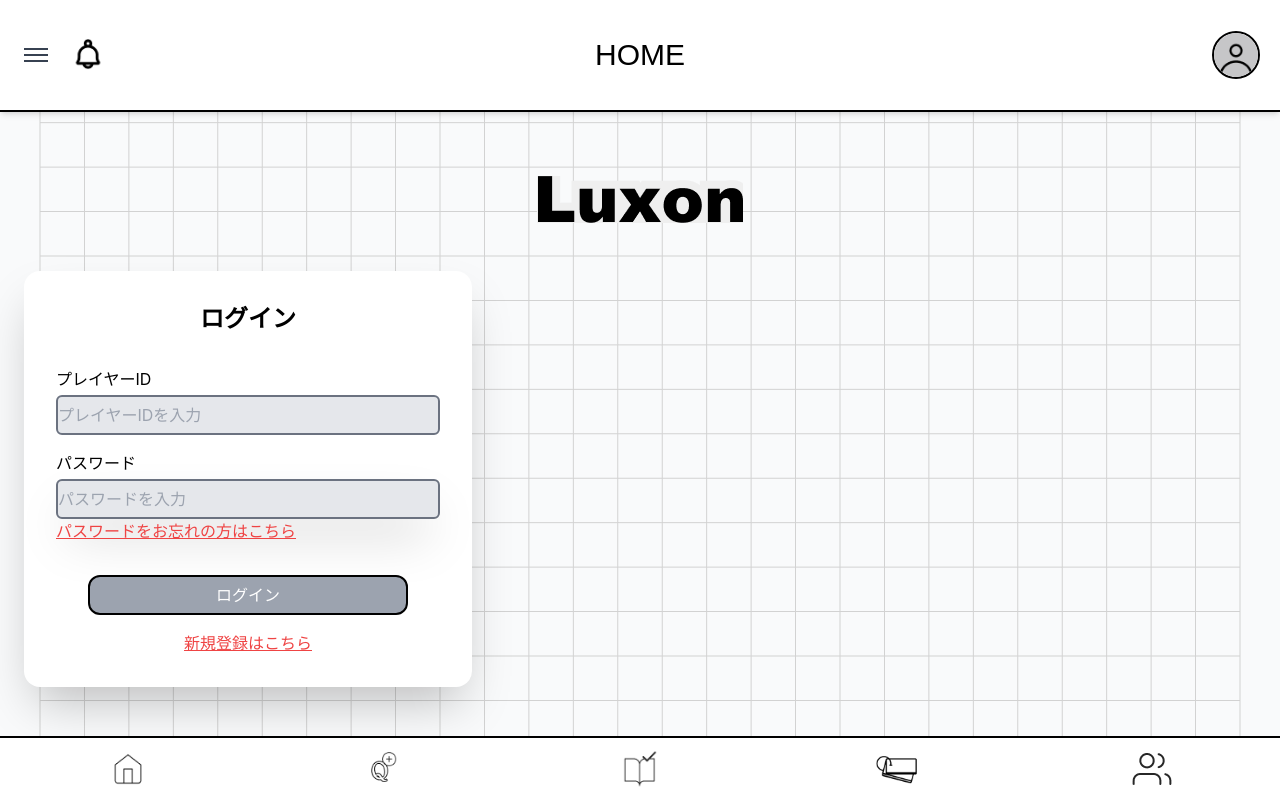
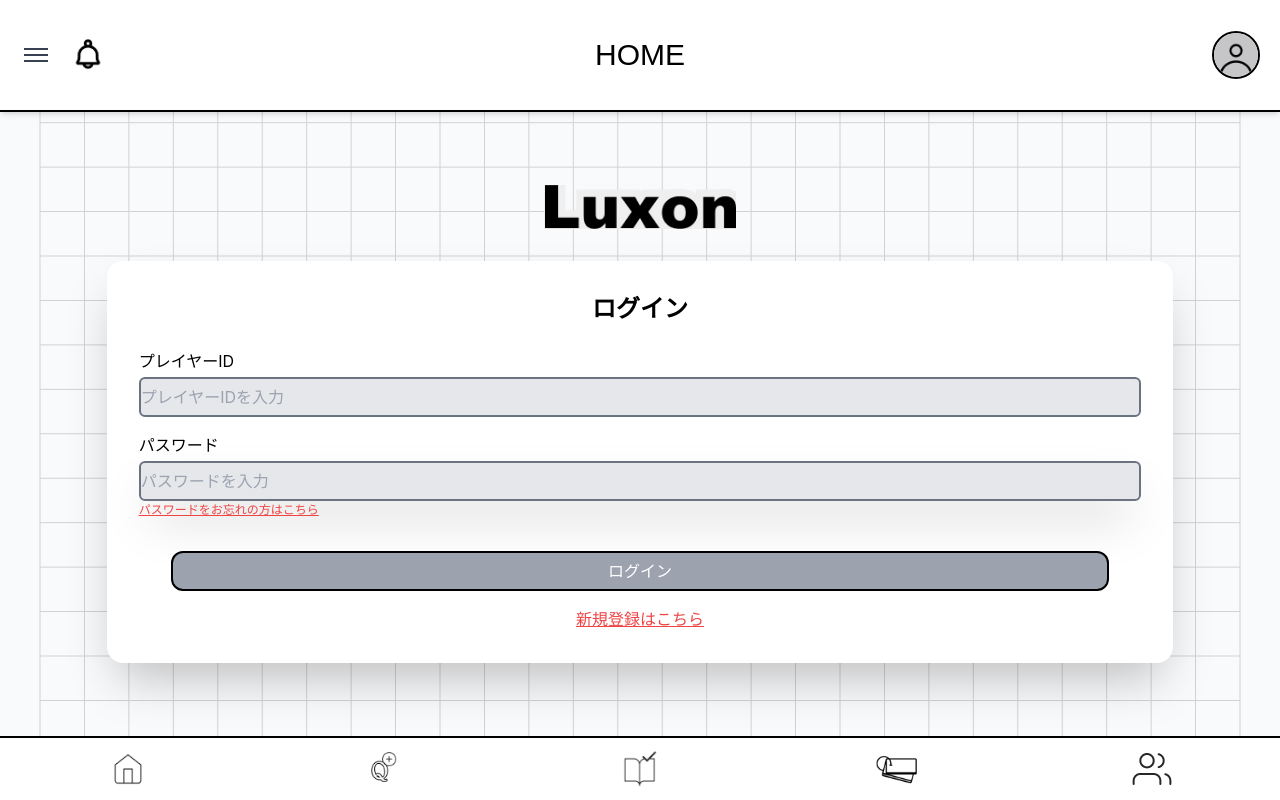
Before and after one commit to Kazu-1024/kazuyoshi-temp-, a React (Create React App) app: page /Login in a window 1280 px wide. Built offline with nearby package versions, Linux system fonts and the light colour scheme.

Commit message:
ログイン画面修正「

```diff
--- a/src/components/login/Login.jsx
+++ b/src/components/login/Login.jsx
@@ -75,11 +75,13 @@
 
   return (
     <>
-      <div className='flex justify-center'>
-        <img src={Luxon} alt="" className='mt-16'/>
+      <div className="h-full w-full relative">
+        <div className="absolute flex flex-col items-center justify-center h-[50%] w-full top-1/2 left-1/2 transform -translate-x-1/2 -translate-y-1/2">
+          <div className="flex aspect-auto w-48 pb-8 items-center justify-center">
+            <img src={Luxon} alt="" className="object-contain" />
           </div>
-      <div className="shadow-2xl bg-white rounded-2xl p-8  max-w-md mt-12 mx-6">
-        <h2 className="text-2xl font-bold mb-4 text-center">{isLogin ? 'ログイン' : '新規作成'}</h2>
+          <div className="shadow-2xl bg-white rounded-2xl w-5/6 p-8 mb-16">
+            <h2 className="text-2xl font-bold mb-2 text-center">{isLogin ? 'ログイン' : '新規作成'}</h2>
             <form onSubmit={handleSubmit} className="flex flex-col">
               <p className='mt-4'>プレイヤーID</p>
               <input
@@ -113,7 +115,7 @@
                 </>
               )}
               {isLogin && (
-            <button type="button" className='text-left text-red-500 underline'>パスワードをお忘れの方はこちら</button>
+                <button type="button" className='text-[12px] text-left text-red-500 underline'>パスワードをお忘れの方はこちら</button>
               )}
               <button type="submit" className="h-10 text-white  border-2 border-black bg-gray-400 rounded-xl mx-8 mt-8 mb-4">
                 {isLogin ? 'ログイン' : '新規登録' }
@@ -121,6 +123,8 @@
               <button type="button" className='text-red-500 underline' onClick={() => setIsLogin(!isLogin)}>{!isLogin ? 'ログインはこちら' : '新規登録はこちら' }</button>
             </form>
           </div>
+        </div>
+      </div>
     </>
   )
 }
```
Lines whose indentation alone changed are shown as unchanged.
